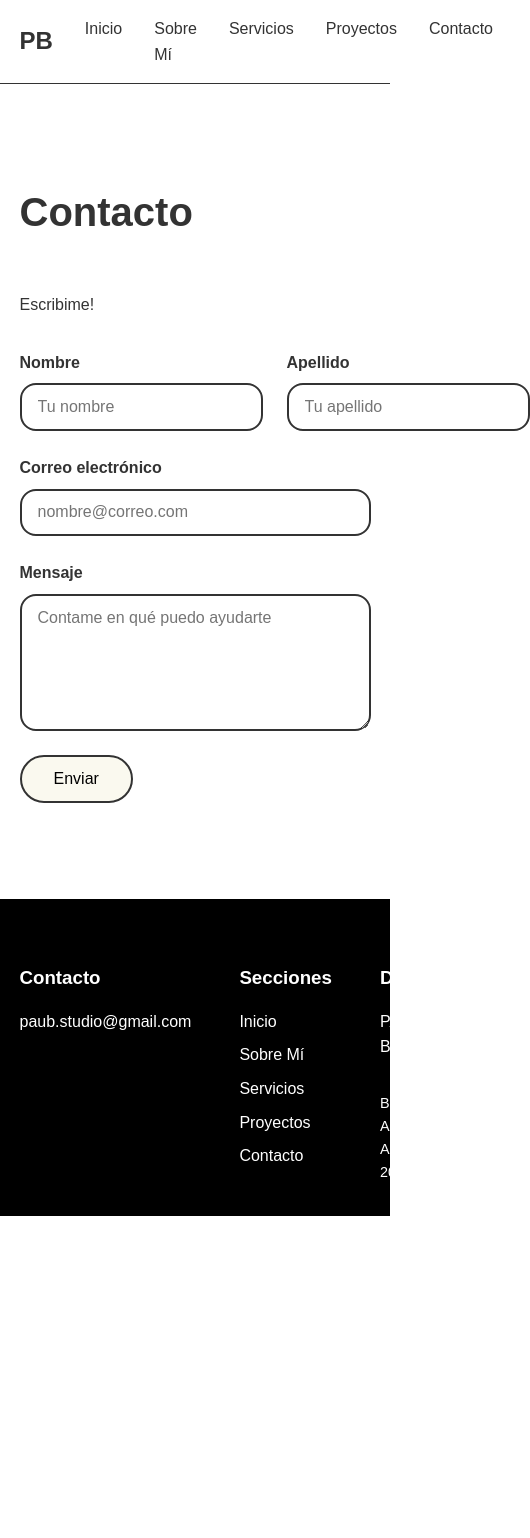
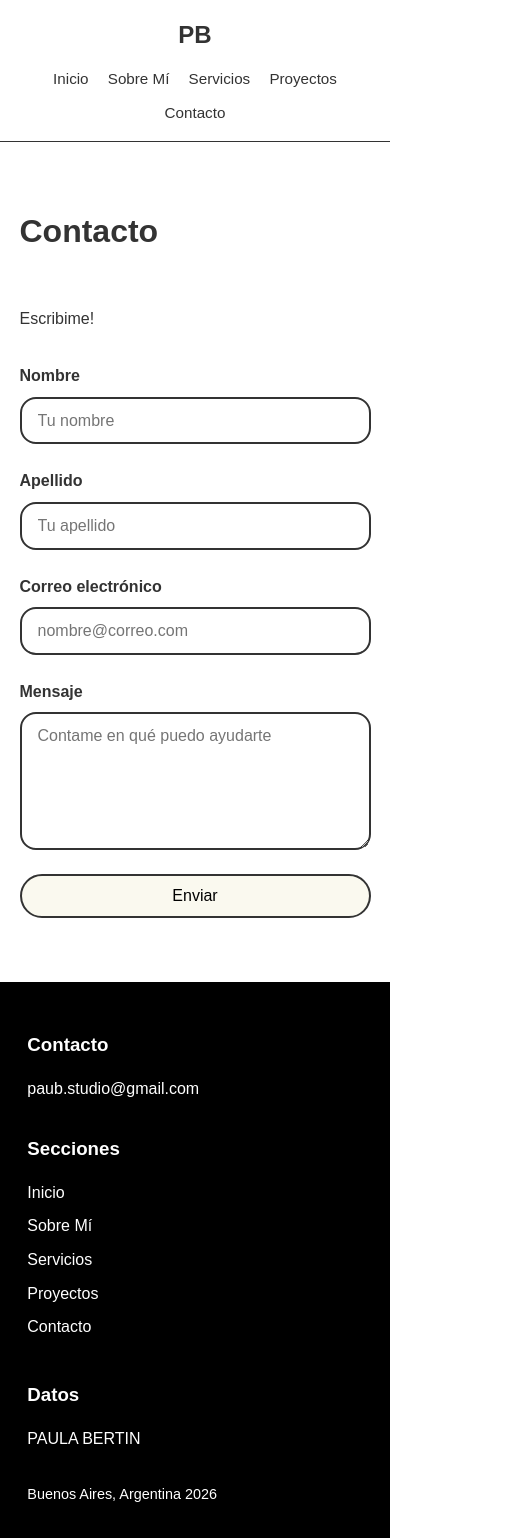
Before and after one commit to paulabertin-jpg/portfolio-paula-bertin, a plain HTML site: page pag/contacto.html in a window 390 px wide. Shown: the whole page, 530 px wide, since content can reach past the window. Before the commit the page ends 1216 px from the top, so only its background shows below. Drawn offline with Linux system fonts and the light colour scheme.

Commit message:
Hago el sitio responsive para tablet y celular
Se agregan media queries en cada hoja de estilos (768px tablet, 480-600px
celular): menú centrado debajo del logo, footer en una columna, servicios
en 2 y 1 columnas, proyectos con imagen arriba y texto abajo, galerías en
2 y 1 columnas, formulario de contacto en una columna y textos más chicos
en la 404 y la confirmación.

Co-Authored-By: Claude Opus 5.5 <noreply@anthropic.com>
Claude-Session: https://claude.ai/code/session_01CFmjSWJuiWyi4QAf9Mgupy

```diff
--- a/css/contacto.css
+++ b/css/contacto.css
@@ -79,3 +79,24 @@
     font-size: 3.5rem;
     line-height: 1.1;
 }
+
+/* ---------- Responsive ---------- */
+@media (max-width: 600px) {
+    #contacto,
+    #confirmacion {
+        padding: 4rem 0;
+    }
+
+    .form-fila {
+        grid-template-columns: 1fr;
+    }
+
+    .form-contacto .btn {
+        align-self: stretch;
+        text-align: center;
+    }
+
+    #confirmacion h2 {
+        font-size: 2.3rem;
+    }
+}
--- a/css/general.css
+++ b/css/general.css
@@ -161,3 +161,46 @@ footer {
     margin-top: 2rem;
     font-size: 0.9rem;
 }
+
+/* ---------- Responsive ---------- */
+/* Tablet y celular: el menú pasa abajo del logo y el footer a una columna */
+@media (max-width: 768px) {
+    .navbar {
+        flex-direction: column;
+        gap: 0.8rem;
+    }
+
+    .menu {
+        flex-wrap: wrap;
+        justify-content: center;
+        gap: 0.6rem 1.2rem;
+    }
+
+    .principal-tittle h2 {
+        font-size: 2rem;
+    }
+
+    footer {
+        padding: 3rem 7% 2rem;
+    }
+
+    .footer-grid {
+        grid-template-columns: 1fr;
+        gap: 2rem;
+    }
+}
+
+/* Celular: el header deja de quedar fijo para no tapar contenido */
+@media (max-width: 480px) {
+    header {
+        position: static;
+    }
+
+    .menu {
+        font-size: 0.95rem;
+    }
+
+    .btn {
+        padding: 0.7rem 1.6rem;
+    }
+}
```
Also changed, not shown: css/error.css (+11 -0 lines), css/inicio.css (+12 -0 lines), css/proyectos.css (+44 -0 lines), css/servicios.css (+20 -0 lines), css/sobremi.css (+17 -0 lines).
